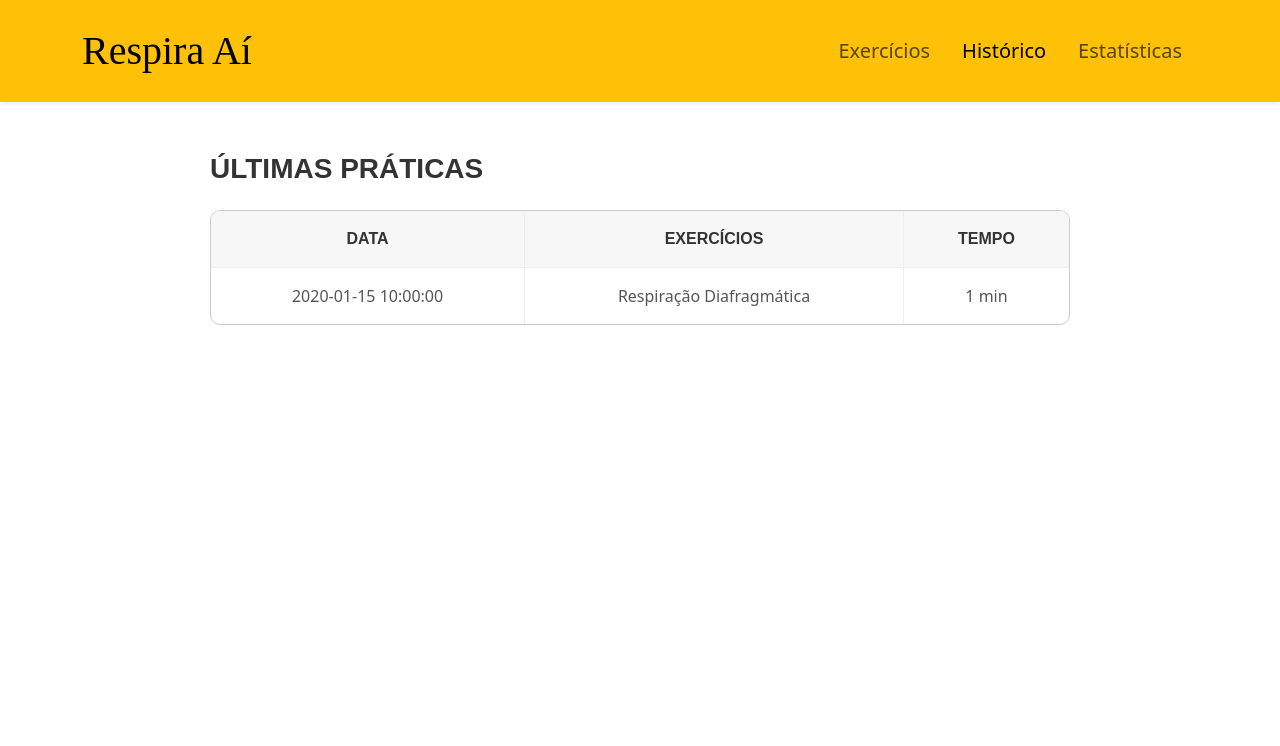
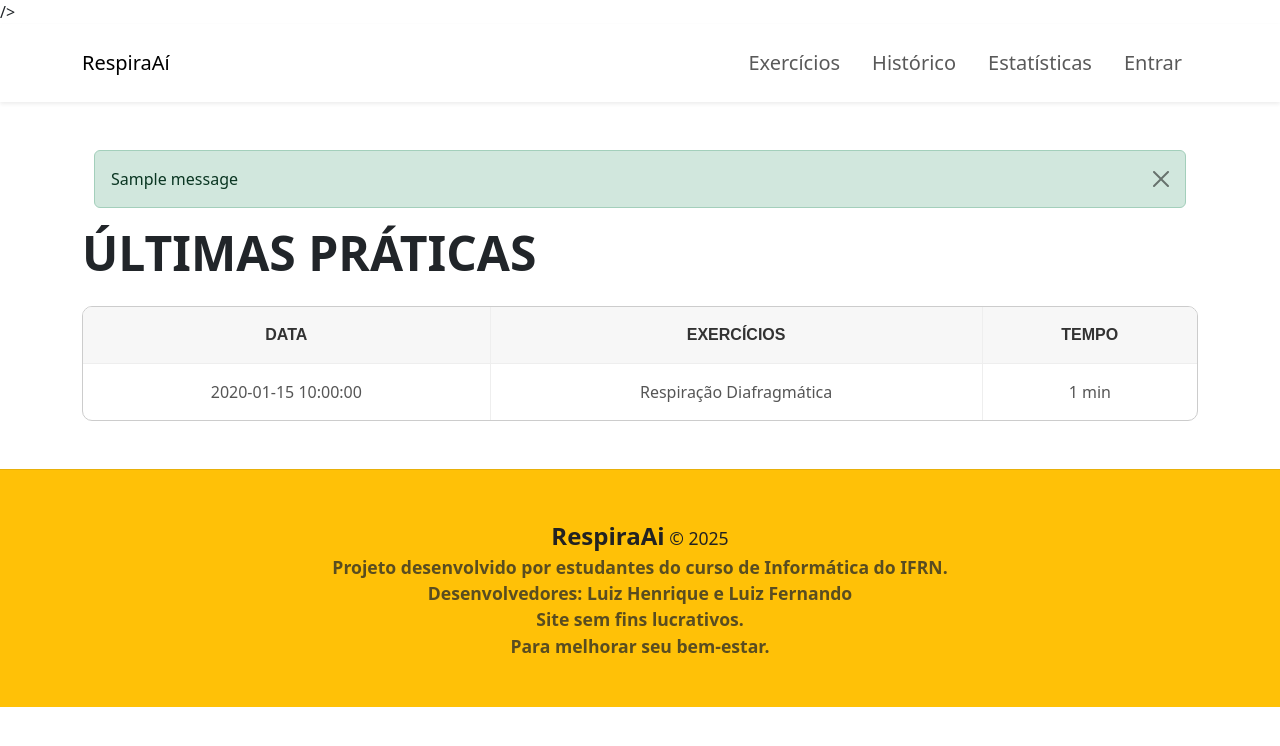
Before and after one commit to luizhenriquesccp/RespiraAi, a Flask app: page /historico in a window 1280 px wide. Shown: the top 746 px of the page. Run offline with Flask 3, Linux system fonts and the light colour scheme; the visitor is signed in with stand-in values (Sample User, id 1); data comes from the database, SQL or seed files in the repository; tables that the repository leaves empty hold one stand-in row (values such as "Sample post"); one stand-in notice (Sample message) is shown; parts of the project's set-up code (start-up, migrations or seed data) failed here and were passed over.

Commit message:
Primeiras alterações do template base, com a criação de um arquivo base.html e a modificação do arquivo h.html para herdar o template base.

```diff
--- /dev/null
+++ b/app/templates/base.html
@@ -0,0 +1,80 @@
+<!DOCTYPE html>
+<html lang="pt-BR">
+  <head>
+    <meta charset="UTF-8" />
+    <meta name="viewport" content="width=device-width, initial-scale=1.0" />
+    <title>{% block title %}Coworking{% endblock %} | Arsha Coworking</title>
+    <link href="https://cdn.jsdelivr.net/npm/bootstrap@5.3.0/dist/css/bootstrap.min.css" rel="stylesheet">
+    <link rel="stylesheet" href="{{ url_for('static', filename='css/styles.css') }}" />
+    />
+  </head>
+  <body>
+    <header>
+      <nav class="navbar navbar-expand-lg  shadow-sm py-3">
+        <div class="container">
+          <a class="navbar-brand" href="{{ url_for('index') }}">RespiraAí</a>
+          <button class="navbar-toggler" type="button" data-bs-toggle="collapse" data-bs-target="#navbarNav" aria-controls="navbarNav" aria-expanded="false" aria-label="Toggle navigation">
+            <span class="navbar-toggler-icon"></span>
+          </button>
+          <div class="collapse navbar-collapse" id="navbarNav">
+            <ul class="navbar-nav ms-auto">
+
+          <li class="nav-item menu-links">
+          <a class="nav-link fs-5 px-3" href="#card">Exercícios</a>
+           </li>
+              <li class="nav-item">
+                <a class="nav-link fs-5 px-3" href="{{ url_for('historico') }}">Histórico</a>
+              </li>
+              <li class="nav-item">
+                <a class="nav-link fs-5 px-3" href="#estatisticas">Estatísticas</a>
+              </li>
+          {% if not usuario %}
+          <li class="nav-item">
+                <a class="nav-link fs-5 px-3" href="{{ url_for('login') }}">Entrar</a>
+              </li>
+              {% endif %}
+              {% if usuario %}
+              <li class="nav-item">
+                <a class="nav-link fs-5 px-3 text-danger" href="{{ url_for('logout') }}" style="margin-left: 10px">Sair</a>
+          </li>
+          {% endif %}
+            </ul>
+            </div>
+        </div>
+      </nav>
+    </header>
+
+    <main class="container my-5">
+      {% with messages = get_flashed_messages(with_categories=true) %}
+            {% if messages %}
+                <div class="container flash-area">
+                    {% for category, message in messages %}
+                        <div class="alert alert-{{ category }} alert-dismissible fade show">
+                            {{ message }}
+                            <button class="btn-close" data-bs-dismiss="alert"></button>
+                        </div>
+                    {% endfor %}
+                </div>
+            {% endif %}
+        {% endwith %}
+
+        {% block content %}{% endblock %}
+    </main>
+
+    <footer class="bg-warning py-5 mt-5 border-top border-dark border-opacity-10">
+      <div class="container text-center">
+      <p class="mb-0">
+        <strong class="fs-4">RespiraAi</strong> &copy; 2025<br />
+         <span class="text-dark text-opacity-75">
+        Projeto desenvolvido por estudantes do curso de Informática do
+        <strong>IFRN</strong>.<br />
+        Desenvolvedores: Luiz Henrique e Luiz Fernando<br />
+        Site sem fins lucrativos.<br />
+        Para melhorar seu bem-estar.
+      </span>
+      </p>
+      </div>
+    </footer>
+      <script src="https://cdn.jsdelivr.net/npm/bootstrap@5.3.0/dist/js/bootstrap.bundle.min.js"></script>
+  </body>
+</html>
--- a/app/templates/h.html
+++ b/app/templates/h.html
@@ -1,39 +1,9 @@
-<!DOCTYPE html>
-<html lang="pt-BR">
-<head>
-  <meta charset="UTF-8" />
-  <meta name="viewport" content="width=device-width, initial-scale=1.0" />
-  <title>RespiraAi</title>
-  <link href="https://cdn.jsdelivr.net/npm/bootstrap@5.3.0/dist/css/bootstrap.min.css" rel="stylesheet">
-  <link rel="stylesheet" href="{{ url_for('static', filename='css/styles.css') }}" />
-</head>
-<body>
-  <header>
-    <nav class="navbar navbar-expand-lg navbar-light bg-warning shadow-sm py-3">
-      <div class="container">
-        <a class="navbar-brand fs-1 fw-normal" href="{{ url_for('index') }}" style="font-family: 'Times New Roman', Times, serif;">Respira Aí</a>
-        <button class="navbar-toggler" type="button" data-bs-toggle="collapse" data-bs-target="#navbarNav" aria-controls="navbarNav" aria-expanded="false" aria-label="Toggle navigation">
-          <span class="navbar-toggler-icon"></span>
-        </button>
-        <div class="collapse navbar-collapse" id="navbarNav">
-          <ul class="navbar-nav ms-auto">
-      <li class="nav-item menu-links">
-       <a class="nav-link fs-5 px-3" href="{{ url_for('index') }}">Exercícios</a>
-            </li>
-            <li class="nav-item">
-              <a class="nav-link fs-5 px-3 active" href="{{ url_for('historico') }}">Histórico</a>
-            </li>
-            <li class="nav-item">
-              <a class="nav-link fs-5 px-3" href="{{ url_for('index') }}#estatisticas">Estatísticas</a>
-            </li>
-          </ul>
-        </div>
-      </div>
-    </nav>
-  </header>
+{% extends 'base.html' %}
 
+{% block title %}Início{% endblock %}
 
-    <main class="historico-main-content">
+{% block content %}
+
       <h1 class="display-5 fw-bold mb-4">ÚLTIMAS PRÁTICAS</h1>
 
       <div class="tabela-praticas-container">
@@ -56,7 +26,4 @@
           </tbody>
         </table>
       </div>
-    </main>
-   <script src="https://cdn.jsdelivr.net/npm/bootstrap@5.3.0/dist/js/bootstrap.bundle.min.js"></script>
-  </body>
-</html>
+    {% endblock %}
```
Also changed, not shown: app/templates/index.html (+4 -64 lines).
